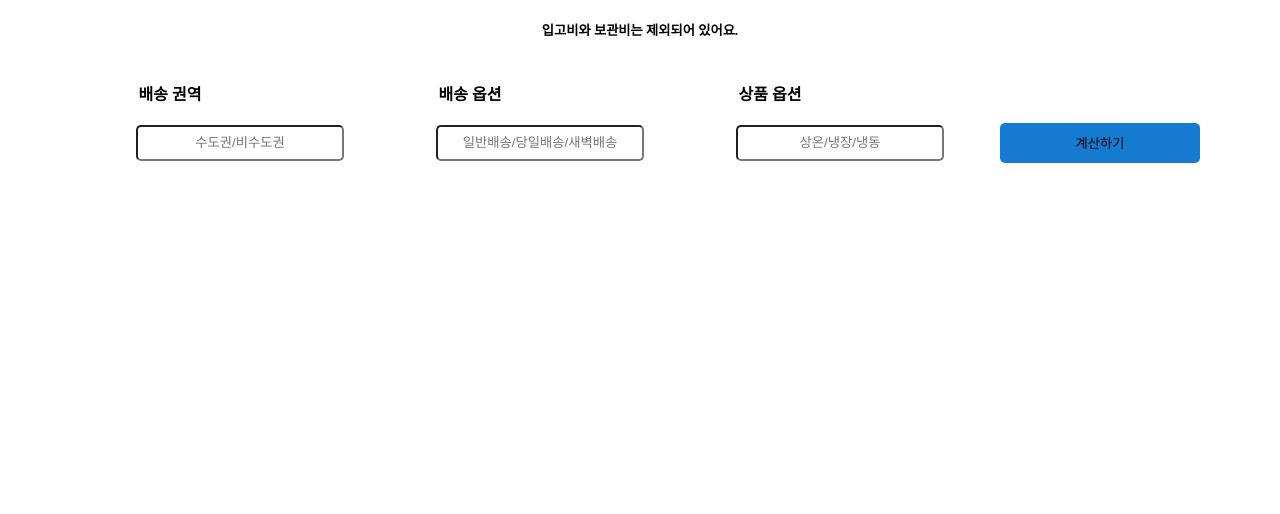
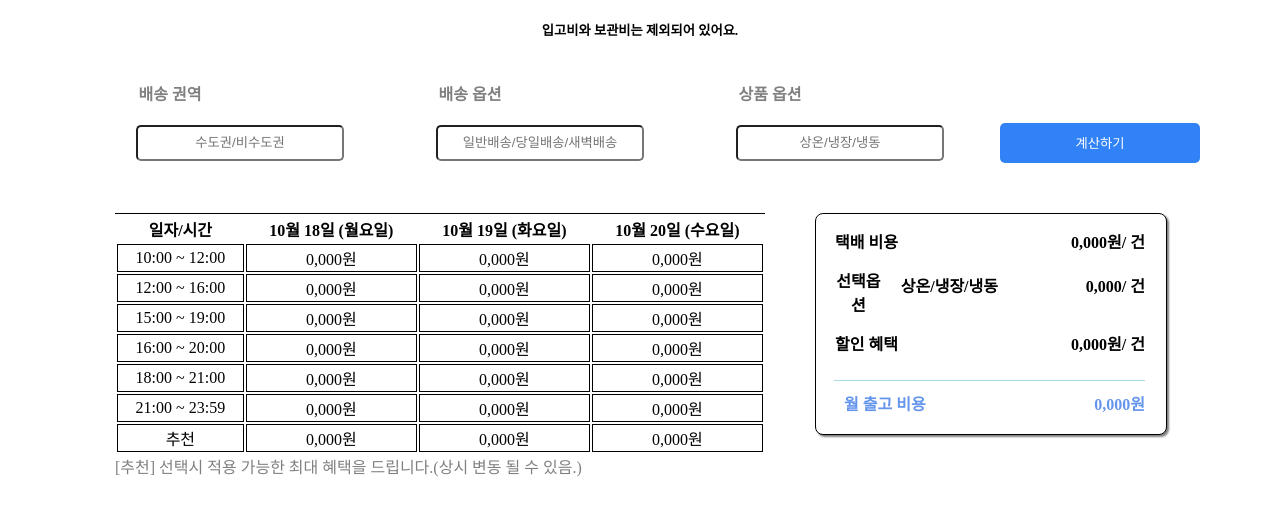
Before and after one commit to MinChangJeong/cj-dynamic-pricing, a React app in the folder web/my-app/: page / in a window 1280 px wide. Shown: the part 70-584 px from the top of the page. Built offline with nearby package versions, Linux system fonts and the light colour scheme.

Commit message:
modified Card, ComputeMain

```diff
--- a/web/my-app/src/card/Card.css
+++ b/web/my-app/src/card/Card.css
@@ -0,0 +1,60 @@
+.card {
+    /* border: 1px solid black; */
+    width: 350px;
+    height: 250px;
+    margin-left: 50px;
+}
+.card-header {
+    border: none;
+    height: 30px;
+}
+.card-header span {
+    float: left;
+}
+.header-name {
+    margin-left: 5px;
+    color: black;
+    font-weight: bold;
+}
+.header-sub-name {
+    margin-left: 5px;
+    color: gray;
+}
+.card-body {
+    border: 1px solid black;
+    height: 220px;
+    width: 350px;
+    border-radius: 8px 8px 8px 8px;
+    background-color: white;
+    box-shadow: 2px 2px 2px gray;
+    display: flex;
+    flex-direction: column;
+    align-items: baseline;
+}
+.card-body div {
+    margin-left: 9px;
+    width: 320px;
+    margin-top: 5px;
+    display: flex;
+    flex-direction: row;
+    justify-content: space-between;
+    align-items: stretch;
+}
+.card-body span {
+    margin-left: 10px;
+    margin-top: 10px;
+    color: black;
+    font-weight: bold;
+}
+
+.cost {
+    float: right;
+}
+
+.result-cost div {
+    margin-top: 20px;
+    border-top: 1px solid lightblue;
+}
+.result-cost span {
+    color: cornflowerblue;
+}
--- a/web/my-app/src/card/Card.js
+++ b/web/my-app/src/card/Card.js
@@ -1,11 +1,39 @@
 import "./Card.css"
 
-function ComputeMain() {
+// 상품 옵션을 받을 때 state로 받아야함
+
+function Card() {
   return (
     <div className="card">
-
+      {/* <div className="card-header">
+        <span className="header-name">파스토로</span>
+        <span className="header-sub-name">출고한다면</span>
+      </div> */}
+      <div className="card-body">
+        <div>
+          <span>택배 비용</span>
+          <span className="cost">0,000원/ 건</span>
+        </div>
+        <div>
+          <span>선택옵션</span>
+          <div>
+            <span >상온/냉장/냉동</span>
+            <span className="cost">0,000/ 건</span>
+          </div>
+        </div>
+        <div>
+          <span>할인 혜택</span>
+          <span className="cost">0,000원/ 건</span>
+        </div>
+        <div className="result-cost">
+          <div>
+            <span>월 출고 비용</span>
+            <span className="cost">0,000원</span>
+          </div>
+        </div>
+      </div>
     </div>
   );
 }
 
-export default ComputeMain;
+export default Card;
--- a/web/my-app/src/compute/ComputeMain.css
+++ b/web/my-app/src/compute/ComputeMain.css
@@ -50,5 +50,17 @@
     height: 40px;
     border: none;
     border-radius: 5px 5px 5px 5px;
-    background-color: #147bd1;
+    background-color: #3182f6;
+    color: white;
 }
+
+.submit-btn:hover {
+    background-color: black;
+}
+
+.result-list {
+    margin-top: 30px;
+    display: flex;
+    flex-direction: row;
+    justify-content: center;
+}
--- a/web/my-app/src/compute/ComputeMain.js
+++ b/web/my-app/src/compute/ComputeMain.js
@@ -1,5 +1,6 @@
 import "./ComputeMain.css"
-import { Button } from 'antd';
+import Card from "../card/Card.js"
+import Table from '../table/Table.js'
 
 function ComputeMain() {
   return (
@@ -9,7 +10,7 @@ function ComputeMain() {
         <h5 className="bottom-header-text">입고비와 보관비는 제외되어 있어요.</h5>
       </div>
       <div className="body">
-        <form className="post-form" action="post">
+        <form className="post-form" action="" method="post">
           <div className="post-code">
             <span>배송 권역</span>
             <input type="text" name="" id="" placeholder ="수도권/비수도권"/>
@@ -27,6 +28,10 @@ function ComputeMain() {
           </button>
         </form>
       </div>
+      <div className="result-list">
+        <Table />
+        <Card />
+      </div>
     </div>
   );
 }
--- /dev/null
+++ b/web/my-app/src/table/Table.css
@@ -0,0 +1,25 @@
+table {
+    border: 1px solid black;
+    border-left: none;
+    border-right: none;
+    border-bottom: none;
+    width: 650px;
+}
+table th {
+    /* border: 1px solid black; */
+    margin-left: 10px;
+}
+table tr {
+    border: 1px solid black;
+}
+table td {
+    border: 1px solid black;
+}
+table td:hover {
+    background-color: #e9eaeb;
+}
+
+span {
+    float: left;
+    color: grey;
+}
--- /dev/null
+++ b/web/my-app/src/table/Table.js
@@ -0,0 +1,114 @@
+import "./Table.css"
+import React, {useState, useEffect} from 'react';
+
+function Table() {
+  const now = new Date();
+
+  const [now_month, setMonth] = useState(now.getMonth()+1)
+  const [now_date, setDate] = useState(now.getDate());
+  const [now_week, setNowWeek] = useState(now.getDay());
+
+  const tommorow = new Date(now.setDate(now.getDate()+1));
+
+  const [tom_month, setTomMonth] = useState(tommorow.getMonth()+1)
+  const [tom_date, setTomDate] = useState(tommorow.getDate());
+  const [tom_week, setTomWeek] = useState(tommorow.getDay());
+
+  const future = new Date(tommorow.setDate(tommorow.getDate()+1));
+
+  const [future_month, setFutureMonth] = useState(future.getMonth()+1)
+  const [future_date, setFutureDate] = useState(future.getDate());
+  const [future_week, setFutureWeek] = useState(future.getDay());
+
+  const get_week = (week) =>{
+    if(week == 0) {
+      return "일요일"
+    }
+    else if(week == 1) {
+      return "월요일"
+    }
+    else if(week == 2) {
+      return "화요일"
+    }
+    else if(week == 3) {
+      return "수요일"
+    }
+    else if(week == 4) {
+      return "목요일"
+    }
+    else if(week == 5) {
+      return "금요일"
+    }
+    else if(week == 6) {
+      return "토요일"
+    }
+  }
+
+  useEffect(() => {
+    setNowWeek(get_week(now_week))
+    setTomWeek(get_week(tom_week))
+    setFutureWeek(get_week(future_week))
+  }, [])
+
+  // ex)10/19 10~13 배송비용 대한 state값이 있어야 함 (row : 7, column : 3 )
+
+
+  return (
+    <div className="table">
+      <table>
+        <tr>
+          <th>일자/시간</th>
+          <th>{`${now_month}월 ${now_date}일 (${now_week})`}</th>
+          <th>{`${tom_month}월 ${tom_date}일 (${tom_week})`}</th>
+          <th>{`${future_month}월 ${future_date}일 (${future_week})`}</th>
+        </tr>
+        <tr>
+          <td>10:00 ~ 12:00</td>
+          <td>0,000원</td>
+          <td>0,000원</td>
+          <td>0,000원</td>
+        </tr>
+        <tr>
+          <td>12:00 ~ 16:00</td>
+          <td>0,000원</td>
+          <td>0,000원</td>
+          <td>0,000원</td>
+        </tr>
+        <tr>
+          <td>15:00 ~ 19:00</td>
+          <td>0,000원</td>
+          <td>0,000원</td>
+          <td>0,000원</td>
+        </tr>
+        <tr>
+          <td>16:00 ~ 20:00</td>
+          <td>0,000원</td>
+          <td>0,000원</td>
+          <td>0,000원</td>
+        </tr>
+        <tr>
+          <td>18:00 ~ 21:00</td>
+          <td>0,000원</td>
+          <td>0,000원</td>
+          <td>0,000원</td>
+        </tr>
+        <tr>
+          <td>21:00 ~ 23:59</td>
+          <td>0,000원</td>
+          <td>0,000원</td>
+          <td>0,000원</td>
+        </tr>
+        <tr>
+          <td>추천</td>
+          <td>0,000원</td>
+          <td>0,000원</td>
+          <td>0,000원</td>
+        </tr>
+      </table>
+      <span>[추천] 선택시 적용 가능한 최대 혜택을 드립니다.(상시 변동 될 수 있음.)</span>
+
+    </div>
+  );
+}
+
+export default Table;
```
